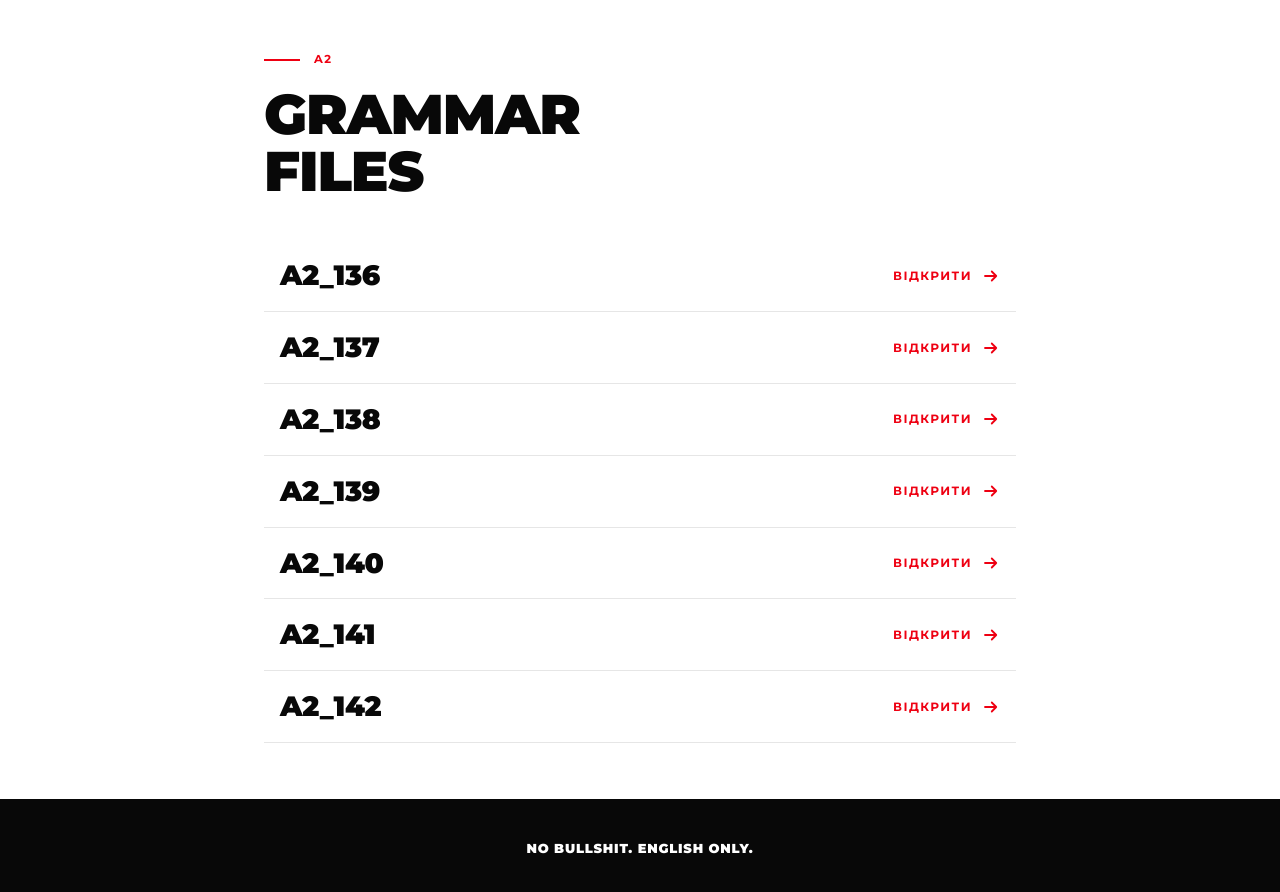
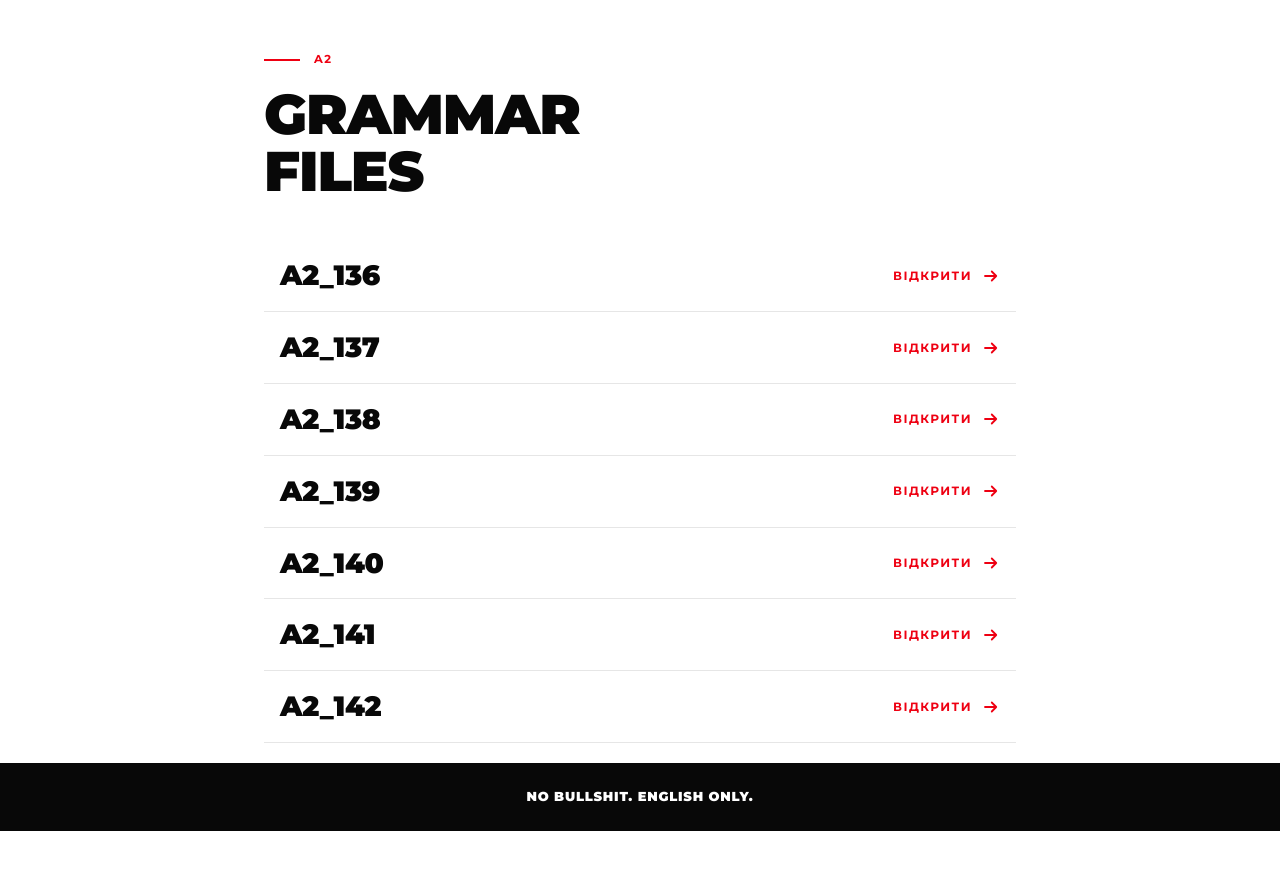
Before and after one commit to hotspot-school/a2-grammar-files, a plain HTML site: page index.html in a window 1280 px wide. Shown: the part 68-960 px from the top of the page. After the commit the page ends 899 px from the top, so only its background shows below. Drawn offline with Linux system fonts and the light colour scheme.

Commit message:
Update index.html

```diff
--- a/index.html
+++ b/index.html
@@ -19,11 +19,11 @@
   .top img{display:block; height:20px; width:auto; filter:invert(1)}
   @media (prefers-color-scheme: dark){ .top img{filter:none} }
   .doc-id{font-size:11.5px; font-weight:700; letter-spacing:.12em; text-transform:uppercase; color:var(--ink-soft)}
-  main{width:100%; max-width:800px; margin:0 auto; padding:0 var(--gut) 56px; flex:1}
+  main{width:100%; max-width:800px; margin:0 auto; padding:0 var(--gut) 20px; flex:1}
   .eyebrow{display:flex; align-items:center; gap:14px; margin:54px 0 18px; font-size:11.5px; font-weight:700; letter-spacing:.12em; text-transform:uppercase; color:var(--accent)}
   .eyebrow::before{content:""; flex:none; width:36px; height:2px; background:var(--accent)}
   h1{margin:0 0 40px; font-weight:900; text-transform:uppercase; letter-spacing:-.02em; line-height:1.02; font-size:clamp(34px,8vw,56px)}
-  .list{border-top:none}
+  .list{border-to.list{border-top:1px solid var(--line); margin:0 -16px}p:none}
   .item{display:flex; align-items:center; justify-content:space-between; gap:16px; padding:20px 16px; color:inherit; text-decoration:none; border-bottom:1px solid var(--line); transition:background .18s,color .18s}
   .name{font-weight:900; font-size:clamp(22px,4.6vw,28px); letter-spacing:-.01em; line-height:1.1}
   .go{display:inline-flex; align-items:center; gap:10px; flex:none; font-size:12px; font-weight:700; letter-spacing:.12em; text-transform:uppercase; color:var(--accent); transition:color .18s}
@@ -31,7 +31,7 @@
   .item:hover,.item:focus-visible{background:var(--accent); color:#fff; outline:none}
   .item:hover .go,.item:focus-visible .go{color:#fff}
   .item:hover .go svg,.item:focus-visible .go svg{transform:translateX(4px)}
-  footer{background:var(--ink); padding:40px var(--gut)}
+  footer{background:var(--ink); padding:24px var(--gut)}
   .foot{max-width:800px; margin:0 auto; display:flex; align-items:center; justify-content:center; text-align:center}
   footer .tag{font-weight:900; font-size:13px; letter-spacing:.06em; text-transform:uppercase; color:var(--bg)}
   @media (max-width:560px){ :root{--gut:18px} .go span.t{display:none} .item{padding:18px 16px} }
```
